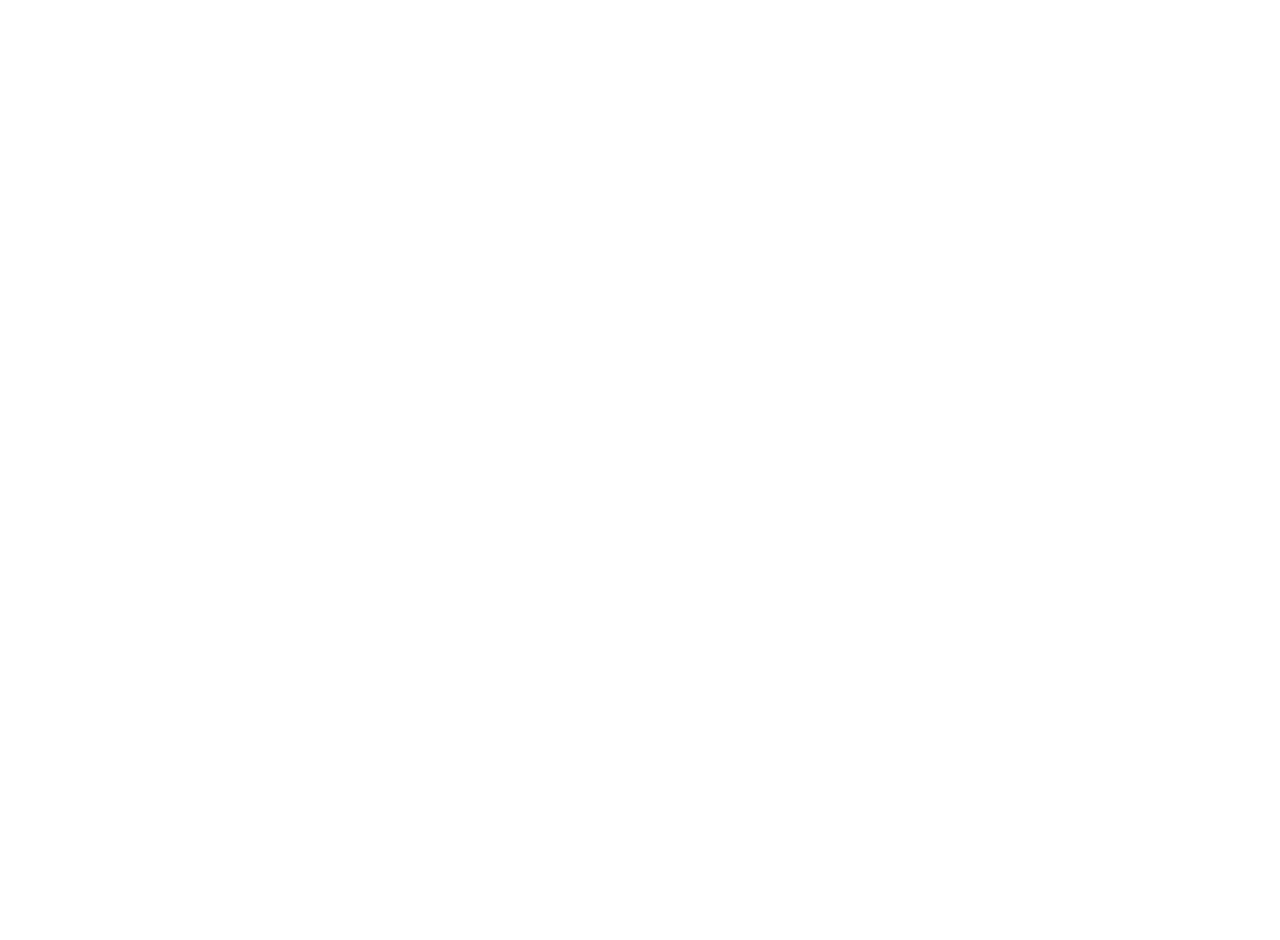
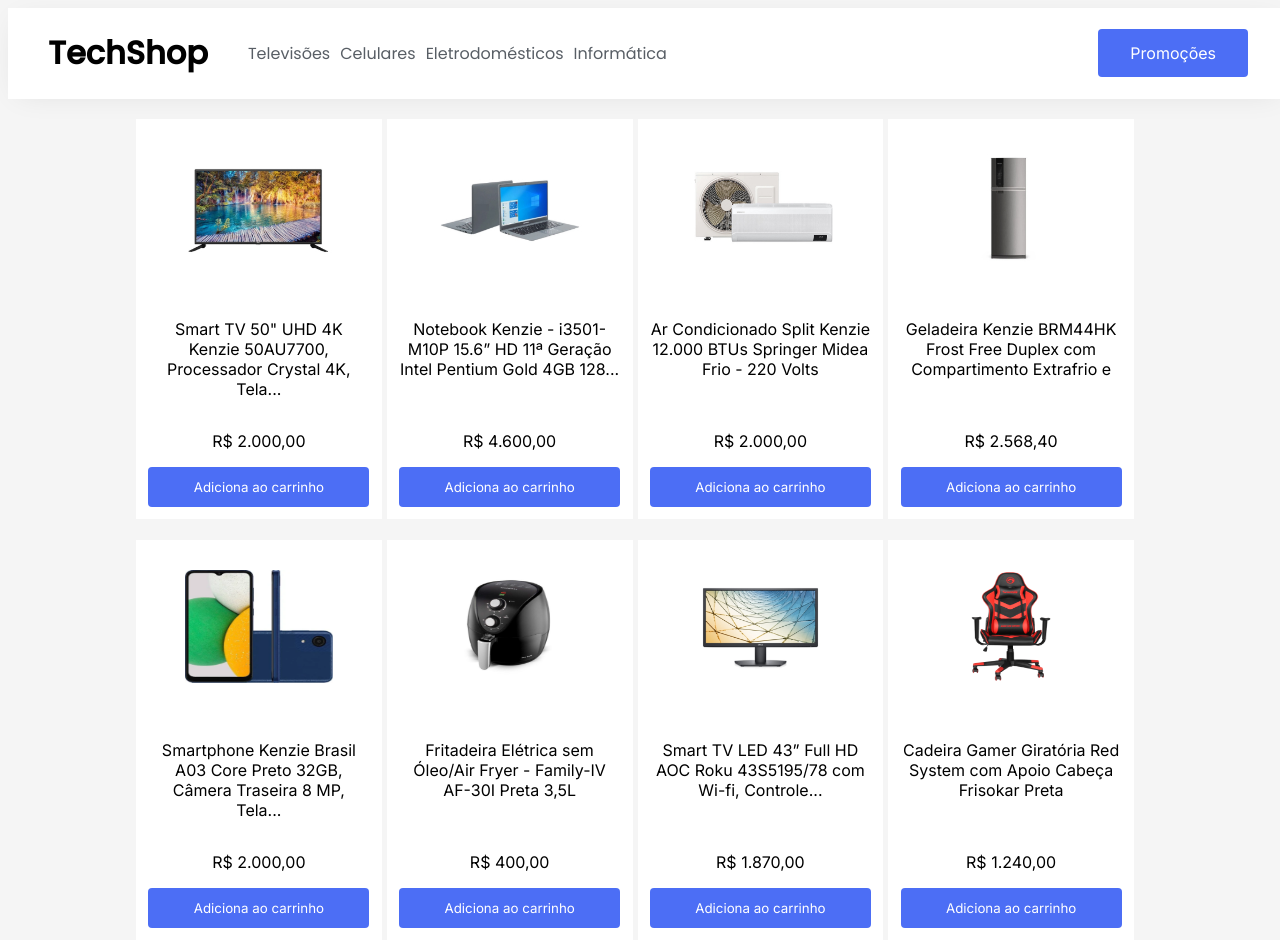
Before and after one commit to Kenzie-Academy-Brasil-Developers/m1-s1-e-commerce-com-flexbox-JosiasFaust, a plain HTML site: page index.html in a window 1280 px wide. Before the commit the page ends 800 px from the top, so only its background shows below. Drawn offline with Linux system fonts and the light colour scheme.

Commit message:
entrega css flexbox

```diff
--- a/index.html
+++ b/index.html
@@ -1 +1,131 @@
-<!-- Seu HTML aqui! -->
+<!DOCTYPE html>
+<html lang="pt-br">
+
+<head>
+  <meta charset="UTF-8">
+  <meta http-equiv="X-UA-Compatible" content="IE=edge">
+  <meta name="viewport" content="width=, initial-scale=1.0">
+  <link rel="stylesheet" href="style.css">
+  <link rel="preconnect" href="https://fonts.googleapis.com">
+  <link rel="preconnect" href="https://fonts.gstatic.com" crossorigin>
+  <link
+    href="https://fonts.googleapis.com/css2?family=Inter:wght@100;200;300;400&family=Poppins:ital,wght@0,100;0,200;0,300;0,400;0,500;1,100;1,200;1,300;1,400;1,500&display=swap"
+    rel="stylesheet">
+  <title>TechShop</title>
+</head>
+
+<body>
+  <header class="menu">
+    <div class="container">
+      <!-- Definindo limite do conteúdo -->
+      <div class="menu-flex">
+        <div class="menu-column">
+          <h1 class="logo">TechShop</h1>
+          <nav class="menu-nav">
+            <ul>
+              <li><a href="">Televisões</a></li>
+              <li><a href="">Celulares</a></li>
+              <li><a href="">Eletrodomésticos</a></li>
+              <li><a href="">Informática</a></li>
+            </ul>
+          </nav>
+        </div>
+        <div class="menu-column menu-second-column">
+          <a href="" class="menu-link-button">Promoções</a>
+        </div>
+      </div>
+    </div>
+  </header>
+
+  <main>
+    <div class=" container-cards">
+      <figure>
+        <img src="./pictures/Televisor.png" alt="Televisão 50'">
+      </figure>
+      <div class="descriptionContent">
+        <p class="informationProduct">Smart TV 50" UHD 4K Kenzie 50AU7700, Processador Crystal 4K, Tela...</p>
+        <p class="priceProduct">R$ 2.000,00</p>
+        <button class="button"> Adiciona ao carrinho </button>
+      </div>
+    </div>
+
+    <div class="container-cards">
+      <figure>
+        <img src="./pictures/notebook.png" alt="notebook">
+      </figure>
+      <div class="descriptionContent">
+        <p class="informationProduct">Notebook Kenzie - i3501-M10P 15.6” HD 11ª Geração Intel Pentium Gold 4GB
+          128...</p>
+        <p class="priceProduct">R$ 4.600,00 </p>
+        <button class="button">Adiciona ao carrinho </button>
+      </div>
+    </div>
+
+    <div class="container-cards">
+      <figure>
+        <img src="./pictures/ar-condicionado.png" alt="ar-condicionado">
+      </figure>
+      <div class="descriptionContent">
+        <p class="informationProduct">Ar Condicionado Split Kenzie 12.000 BTUs Springer Midea Frio - 220 Volts </p>
+        <p class="priceProduct">R$ 2.000,00 </p>
+        <button class="button">Adiciona ao carrinho </button>
+      </div>
+    </div>
+    <div class="container-cards">
+      <figure>
+        <img src="./pictures/geladeira.png" alt="geladeira">
+      </figure>
+      <div class="descriptionContent">
+        <p class="informationProduct">Geladeira Kenzie BRM44HK Frost Free Duplex com Compartimento Extrafrio e</p>
+        <p class="priceProduct">R$ 2.568,40</p>
+        <button class="button">Adiciona ao carrinho </button>
+      </div>
+    </div>
+    <div class="container-cards">
+      <figure>
+        <img src="./pictures/celular.png" alt="celular">
+      </figure>
+      <div class="descriptionContent">
+        <p class="informationProduct">Smartphone Kenzie Brasil A03 Core Preto 32GB, Câmera Traseira 8 MP, Tela... </p>
+        <p class="priceProduct">R$ 2.000,00 </p>
+        <button class="button">Adiciona ao carrinho</button>
+      </div>
+    </div>
+
+    <div class="container-cards">
+      <figure>
+        <img src="./pictures/air-fryer.png" alt="air-fryer">
+      </figure>
+      <div class="descriptionContent">
+        <p class="informationProduct"> Fritadeira Elétrica sem Óleo/Air Fryer - Family-IV AF-30I Preta 3,5L
+        </p>
+        <p class="priceProduct">R$ 400,00</p>
+        <button class="button">Adiciona ao carrinho</button>
+      </div>
+    </div>
+    <div class="container-cards">
+      <figure>
+        <img src="./pictures/monitor.png" alt="smart tv 43'">
+      </figure>
+      <div class="descriptionContent">
+        <p class="informationProduct">Smart TV LED 43” Full HD AOC Roku 43S5195/78 com Wi-fi,
+          Controle...</p>
+        <p class="priceProduct">R$ 1.870,00</p>
+        <button class="button">Adiciona ao carrinho</button>
+      </div>
+    </div>
+    <div class="container-cards">
+      <figure>
+        <img src="./pictures/Cadera-gamer.png" alt="cadeira-gamer">
+      </figure>
+      <div class="descriptionContent">
+        <p class="informationProduct">Cadeira Gamer Giratória Red System com Apoio Cabeça Frisokar Preta</p>
+        <p class="priceProduct">R$ 1.240,00</p>
+        <button class="button">Adiciona ao carrinho</button>
+      </div>
+    </div>
+  </main>
+
+</body>
+
+</html>
--- a/style.css
+++ b/style.css
@@ -0,0 +1,138 @@
+.container{
+    max-width: 1200px;
+    margin: 0 auto; /* Centralizando o conteúdo*/
+
+  }
+
+  body{
+    background-color: #F5F5F5;
+    height: 100vh;
+    width: 100vw;
+
+  }
+
+
+  .menu {
+      width: 100%;
+      background: white;
+      box-shadow: 0px 4px 30px -10px rgba(0, 0, 0, 0.1);
+      margin-bottom: 20px;
+      font-family: 'Inter', sans-serif;
+      font-family: 'Poppins', sans-serif;
+  }
+
+  .menu-flex {
+    display: flex;
+    width: 1200px;
+    justify-content:space-evenly;
+    align-items: center;
+
+  }
+
+  .menu-column {
+    display: flex;
+    align-items: center;
+    width: 50%;
+    justify-content: space-around;
+  }
+
+  .menu-column.menu-second-column {
+    justify-content: flex-end;
+  }
+
+  .menu-nav ul {
+    display: flex;
+    list-style: none;
+    gap: 10px; /* Vamos utilizar essa propriedade do flex para colocar um espaçamento entre os elementos*/
+
+  }
+
+  .menu-nav ul li a {
+    text-decoration: none;
+    color: #585e65;
+  }
+
+  .menu-link-button {
+    text-decoration: none;
+    height: 48px;
+    background-color: #4c6ef5;
+    color: #fff;
+    padding: 0 32px;
+    display: flex;
+    align-items: center;
+    border-radius: 4px;
+    font-family: 'Inter' , sans-serif;
+  }
+
+
+  main{
+    display: flex;
+    margin: 0 auto;
+    width: 80%;
+    gap: 5px;
+    flex-wrap: wrap;
+    height: 100%;
+    max-width: 1200px;
+
+  }
+
+
+  figure{
+    width: 80%;
+    height: 150px;
+    display: flex;
+    justify-content: center;
+    align-content: center;
+    margin: 0 auto;
+  }
+
+  img {
+    height: 75%;
+    width: 75%;
+    margin: auto;
+  }
+
+
+  .container-cards{
+    display:flex;
+    flex-direction: row;
+    flex-wrap: wrap;
+    align-content: space-around;
+    box-sizing: border-box;
+    background-color: white;
+    width:24%;
+    height: 400px;
+    margin-bottom: 16px;
+  }
+
+  .descriptionContent {
+  display: flex;
+  flex-direction: column;
+  justify-content: space-between;
+  width: 90%;
+  text-align: center;
+  margin: 0 auto;
+
+  }
+
+  .informationProduct {
+    font-family: 'Inter', sans-serif;
+    font-size:medium;
+    height: 80px;
+  }
+
+  .priceProduct {
+    font-family: 'Inter', sans-serif;;
+  }
+
+
+  .button {
+    text-decoration: none;
+    height:40px;
+    background-color:#4c6ef5;
+    color: #fff;
+    padding:  0 32px;
+    border-radius: 4px;
+    border-width: 0px;
+    font-family: 'Inter' , sans-serif;
+  }
```
Also changed, not shown: pictures/Cadera-gamer.png (renamed from pictures/img_02.png), pictures/Televisor.png (renamed from pictures/img_03.png), pictures/air-fryer.png (renamed from pictures/img_01.png), pictures/ar-condicionado.png (renamed from pictures/img_06.png), pictures/celular.png (renamed from pictures/img_08.png), pictures/geladeira.png (renamed from pictures/img_05.png), pictures/monitor.png (renamed from pictures/img_07.png), pictures/notebook.png (renamed from pictures/img_04.png).
